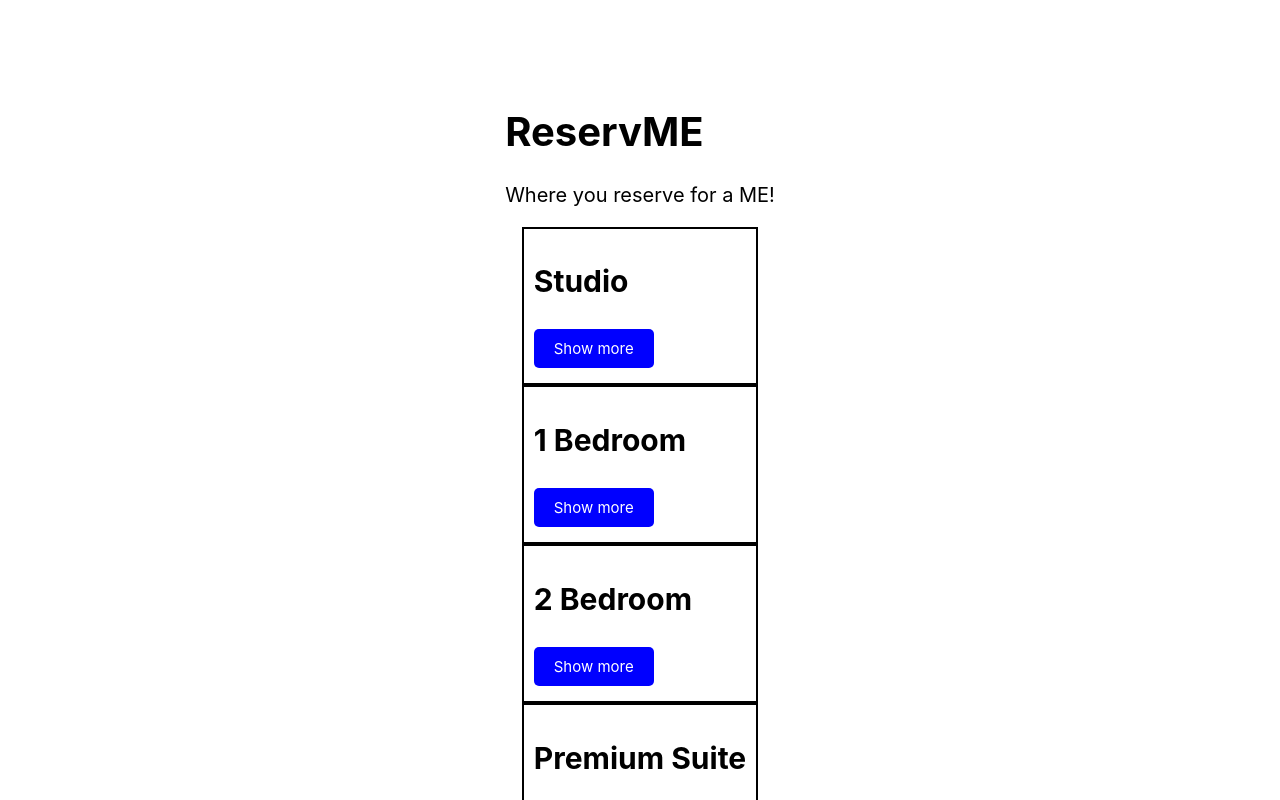
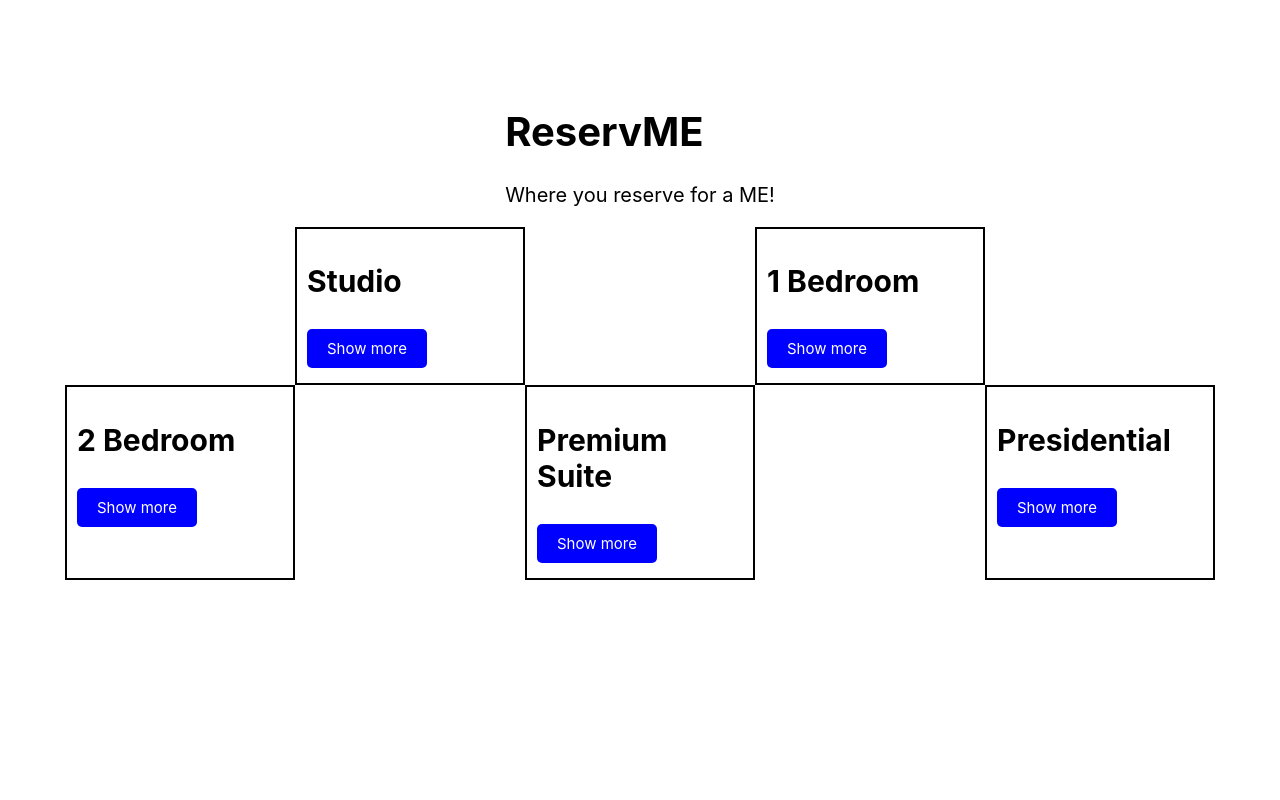
Before and after one commit to loveleen-kaur21/ReservMEJs, a Next.js app in the folder reservme-next-react/: page / in a window 1280 px wide. Shown: the top 800 px of the page. Built offline with nearby package versions, Linux system fonts and the light colour scheme.

Commit message:
Layout for rooms

```diff
--- a/reservme-next-react/components/RoomForms.js
+++ b/reservme-next-react/components/RoomForms.js
@@ -14,29 +14,29 @@ const RoomForms = ({rooms}) => {
     const [showPremiumDesc, setShowPremium] = useState(false)
     const [showPresidentialDesc, setShowPresidential] = useState(false)
     return (
-        <div>
-            <div className={styles.roomCard}>
+        <div className={styles.roomControl}>
+            <div id={styles.studio} className={styles.roomCard}>
                 <h2>Studio</h2>
                 <ToggleButton onClick={() => setShowStudio(!showStudioDesc)} btnColor={showStudioDesc ? "pink" : "blue"} text={showStudioDesc ? "Hide" : "Show more"} textColor={showStudioDesc ? "black" : "white"} />
                 {showStudioDesc && <StudioDesc />}
 
             </div>
-            <div className={styles.roomCard}>
+            <div id={styles.onebed} className={styles.roomCard}>
                 <h2>1 Bedroom</h2>
                 <ToggleButton onClick={() => setShowOneBed(!showOneBedDesc)} btnColor={showOneBedDesc ? "pink": "blue"} text={showOneBedDesc ? "Hide" : "Show more"} textColor={showOneBedDesc ? "black" : "white"}/>
                 {showOneBedDesc && <OneBedDesc />}
             </div>
-            <div className={styles.roomCard}>
+            <div id={styles.twobed} className={styles.roomCard}>
                 <h2>2 Bedroom</h2>
                 <ToggleButton onClick={() => setShowTwoBed(!showTwoBedDesc)} btnColor={showTwoBedDesc ? "pink": "blue"} text={showTwoBedDesc ? "Hide" : "Show more"} textColor={showTwoBedDesc ? "black" : "white"} />
                 {showTwoBedDesc && <TwoBedDesc />}
             </div>
-            <div className={styles.roomCard}>
+            <div id={styles.premium} className={styles.roomCard}>
                 <h2>Premium Suite</h2>
                 <ToggleButton onClick={() => setShowPremium(!showPremiumDesc)} btnColor={showPremiumDesc ? "pink": "blue"} text={showPremiumDesc ? "Hide" : "Show more"} textColor={showPremiumDesc ? "black" : "white"} />
                 {showPremiumDesc && <PremiumDesc />}
             </div>
-            <div className={styles.roomCard}>
+            <div id={styles.presidential} className={styles.roomCard}>
                 <h2>Presidential</h2>
                 <ToggleButton onClick={() => setShowPresidential(!showPresidentialDesc)} btnColor={showPresidentialDesc ? "pink": "blue"} text={showPresidentialDesc ? "Hide" : "Show more"} textColor={showPresidentialDesc ? "black" : "white"} />
                 {showPresidentialDesc && <PresidentialDesc />}
--- a/reservme-next-react/styles/Rooms.module.css
+++ b/reservme-next-react/styles/Rooms.module.css
@@ -3,3 +3,35 @@
   padding: 10px;
   margin: 0 auto;
 }
+
+.roomControl {
+  display: grid;
+  grid-template-areas:
+    ". studio . onebed ."
+    "twobed . premium . presidential";
+}
+
+#studio {
+  grid-area: studio;
+  width: 230px;
+}
+
+#onebed {
+  grid-area: onebed;
+  width: 230px;
+}
+
+#twobed {
+  grid-area: twobed;
+  width: 230px;
+}
+
+#premium {
+  grid-area: premium;
+  width: 230px;
+}
+
+#presidential {
+  grid-area: presidential;
+  width: 230px;
+}
```
